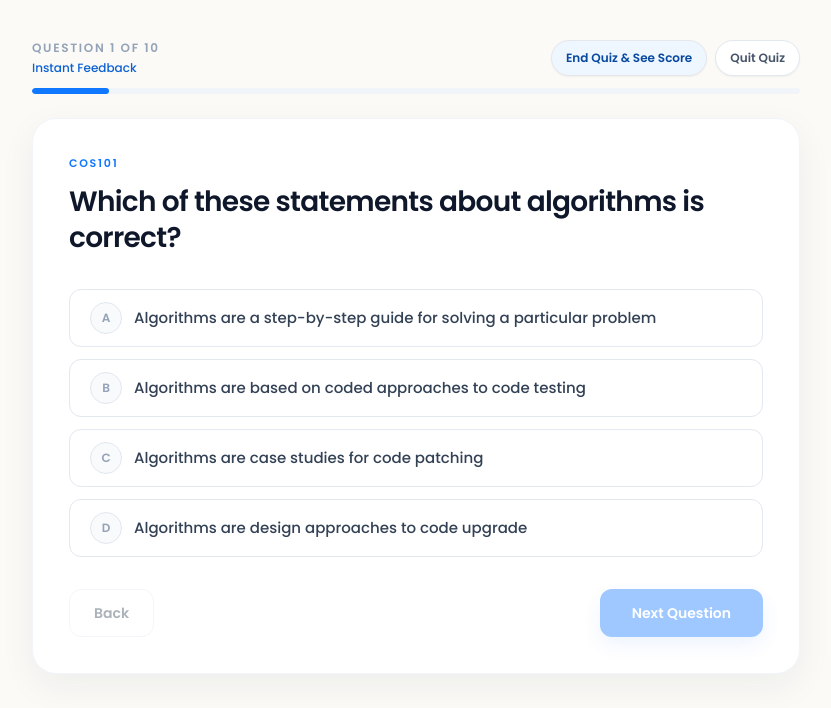
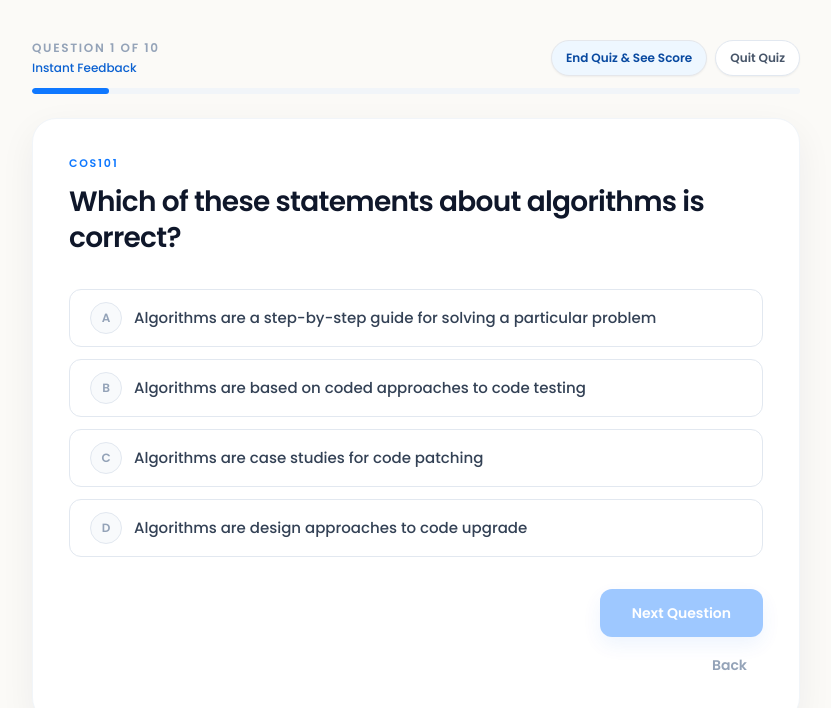
Before and after one commit to JC-Coder/quiz_server, a React (Vite) app: page /setup in a window 1280 px wide. Both pictures are taken after a click on the button "Build My Mock". Shown: the top 708 px of the page, without its empty margins (224-1055 px from the left). Built offline with nearby package versions, Linux system fonts and the light colour scheme.

Commit message:
chore:update

```diff
--- a/src/pages/QuizPage.jsx
+++ b/src/pages/QuizPage.jsx
@@ -221,22 +221,22 @@ function QuizPage() {
           </div>
         )}
 
-        <div className="mt-8 flex flex-col gap-3 sm:flex-row">
+        <div className="mt-8 flex flex-col gap-2 sm:items-end">
           <button
             type="button"
-            className="inline-flex min-h-12 w-full items-center justify-center rounded-xl border border-slate-200 bg-white px-6 py-3 text-sm font-semibold text-slate-700 transition hover:border-slate-300 hover:bg-slate-50 disabled:cursor-not-allowed disabled:opacity-40 focus-visible:outline-none focus-visible:ring-4 focus-visible:ring-brand-500/15 sm:w-auto"
+            className="inline-flex min-h-12 w-full items-center justify-center rounded-xl bg-brand-500 px-6 py-3 text-sm font-semibold text-white shadow-[0_8px_20px_rgba(18,101,232,0.18)] transition hover:-translate-y-0.5 hover:bg-brand-600 hover:shadow-[0_12px_24px_rgba(18,101,232,0.22)] disabled:cursor-not-allowed disabled:opacity-40 focus-visible:outline-none focus-visible:ring-4 focus-visible:ring-brand-500/15 sm:w-auto sm:px-8"
+            onClick={onNext}
+            disabled={selectedIndex === null}
+          >
+            {session.currentIndex + 1 === session.questions.length ? 'Finish Quiz' : 'Next Question'}
+          </button>
+          <button
+            type="button"
+            className="inline-flex min-h-10 w-full items-center justify-center rounded-lg px-4 py-2 text-sm font-semibold text-brand-700 transition hover:bg-brand-50 disabled:cursor-not-allowed disabled:text-slate-400 disabled:hover:bg-transparent focus-visible:outline-none focus-visible:ring-4 focus-visible:ring-brand-500/15 sm:w-auto"
             onClick={onPrevious}
             disabled={session.currentIndex === 0}
           >
             Back
-          </button>
-          <button
-            type="button"
-            className="inline-flex min-h-12 w-full items-center justify-center rounded-xl bg-brand-500 px-6 py-3 text-sm font-semibold text-white shadow-[0_8px_20px_rgba(18,101,232,0.18)] transition hover:-translate-y-0.5 hover:bg-brand-600 hover:shadow-[0_12px_24px_rgba(18,101,232,0.22)] disabled:cursor-not-allowed disabled:opacity-40 focus-visible:outline-none focus-visible:ring-4 focus-visible:ring-brand-500/15 sm:ml-auto sm:w-auto sm:px-8"
-            onClick={onNext}
-            disabled={selectedIndex === null}
-          >
-            {session.currentIndex + 1 === session.questions.length ? 'Finish Quiz' : 'Next Question'}
           </button>
         </div>
       </section>
```
